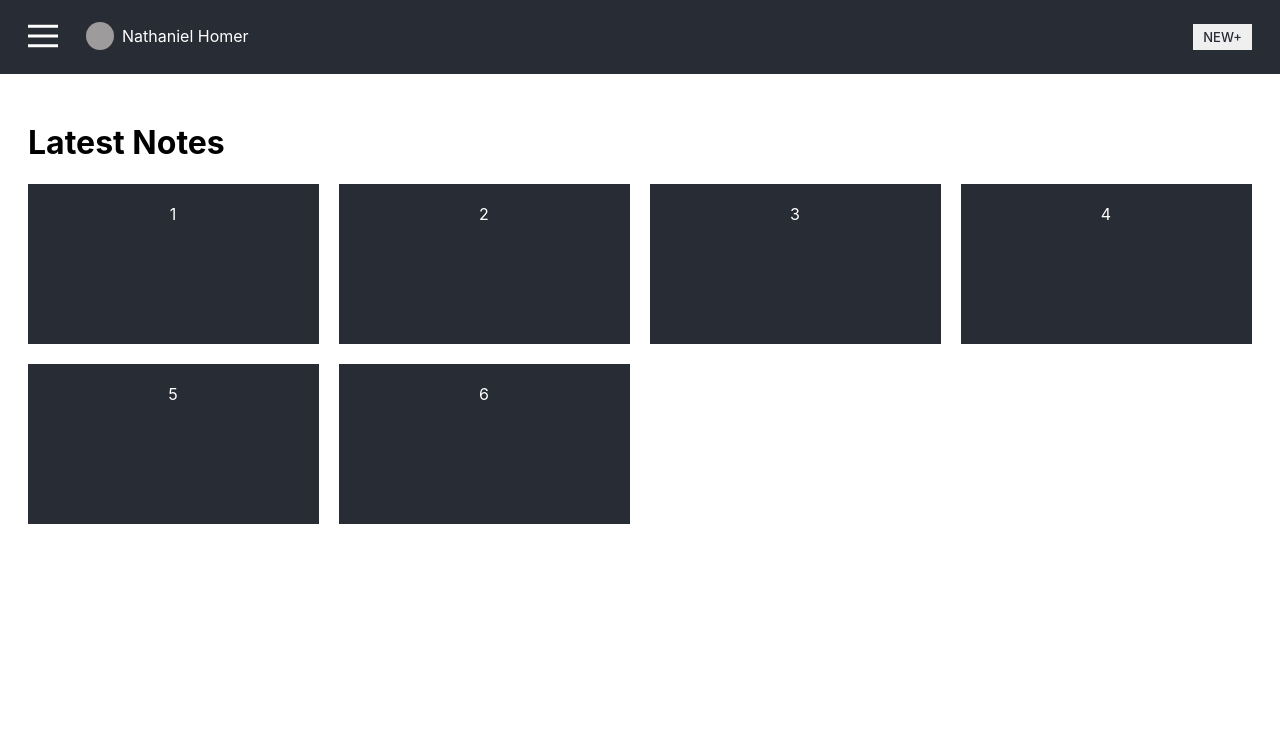
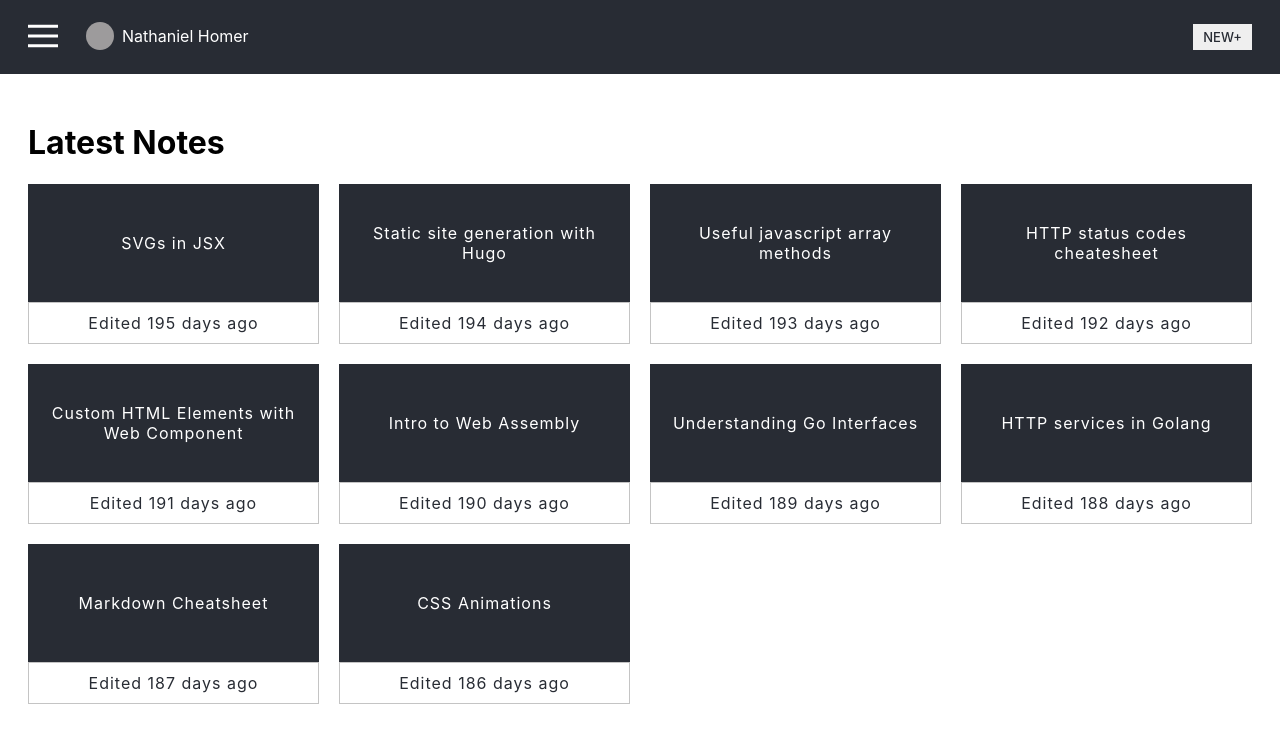
Before and after one commit to nathanielmata/markdown-notes-capstone-client, a React (Create React App) app: page / in a window 1280 px wide. Shown: the top 742 px of the page. Built offline with nearby package versions, Linux system fonts and the light colour scheme.

Commit message:
add and style links to latest notes on dashboard page

```diff
--- a/src/App.css
+++ b/src/App.css
@@ -295,7 +295,7 @@ label,
   row-gap: 20px;
 }
 
-.main__dashboard--latest {
+.main__dashboard--card {
   display: inline-block;
   width: 100%;
   height: 160px;
@@ -303,16 +303,41 @@ label,
   color: var(--main-text);
 }
 
-.main__dashboard--latest a {
-  display: block;
+.main__dashboard--card a {
+  display: flex;
+  flex-direction: column;
+  justify-content: center;
+  align-items: center;
   width: 100%;
   height: 100%;
   text-align: center;
-  padding: 20px;
 }
 
-.main__dashboard--latest a:hover {
+.main__dashboard--card a > * {
+  display: flex;
+  justify-content: center;
+  align-items: center;
+  width: 100%;
+}
+
+.main__dashboard--card a:hover {
   background-color: var(--main-menu-bg);
+}
+
+.main__dashboard--card-name {
+  height: 80%;
+  background-color: transparent;
+  padding: 20px;
+  vertical-align: middle;
+}
+
+.main__dashboard--card-date {
+  height: 20%;
+  background-color: var(--main-text);
+  color: var(--main-dark);
+  border: 1px solid var(--main-menu-bg);
+  padding: 20px;
+  vertical-align: middle;
 }
 
 .main_profile--form > * {
--- a/src/App.js
+++ b/src/App.js
@@ -79,7 +79,9 @@ class App extends React.Component {
           <main className="main--container">
               <MarkdownNotesContext.Provider value={contextValue}>
                 <Switch>
-                  <Route exact path="/" component={Dashboard}/>
+                  <Route exact path="/" render={(props) =>
+                   <Dashboard notes={NOTES} {...props} />
+                  }/>
                   <Route exact path="/profile/:id" component={Profile}/>
                   <Route exact path="/note/new" component={NoteCreate} />
                   <Route path="/note/:id" component={NoteUpdate}/>
--- a/src/components/Dashboard.js
+++ b/src/components/Dashboard.js
@@ -1,21 +1,35 @@
 import React from 'react';
 
-const Dashboard = (props) => (
+class Dashboard extends React.Component {
+  formatDate = (date) => {
+    const ms = (Date.now() - Date.parse(date));
+    const days = Math.floor(ms/1000/60/60/24);
+    return days.toString() + " days ago";
+  }
+
+  render() {
+    return (
       <div className="main__dashboard">
         <h1>Latest Notes</h1>
         <div className="main__dashboard--inner">
-      {'123456'.split('').map((note, idx) => {
+          {this.props.notes.map((note, idx) => {
               return (
                 <div
-              className="main__dashboard--latest"
+                  className="main__dashboard--card"
                   key={idx}>
-                <a href="/">{note}</a>
+                    <a href={`/note/${note.id}`}>
+                      <div className="main__dashboard--card-name">{note.title}</div>
+                      <div className="main__dashboard--card-date">
+                        Edited {this.formatDate(note.updated_at)}
+                      </div>
+                    </a>
                 </div>
               )
-        })
-      }
+          })}
         </div>
       </div>
-);
+    )
+  }
+};
 
 export default Dashboard
--- a/src/components/Header.js
+++ b/src/components/Header.js
@@ -22,8 +22,9 @@ const Header = (props) => (
       <>
         {props.menus.user &&
           <ul className="header__dropdown header__user--dropdown">
-            <li><Link to={`/profile/${props.user.id}`}>Profile</Link></li>
-            <li><Link to="/">Logout</Link></li>
+            <li><Link to="/" onClick={() => props.closeMenus()}>Dashboard</Link></li>
+            <li><Link to={`/profile/${props.user.id}`} onClick={() => props.closeMenus()}>Profile</Link></li>
+            <li><Link to="/" onClick={() => props.closeMenus()}>Logout</Link></li>
           </ul>}
       </>
     </div>
```
Lines whose indentation alone changed are shown as unchanged.
